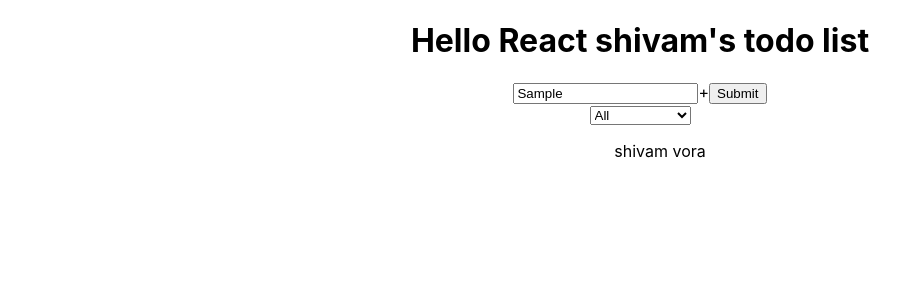
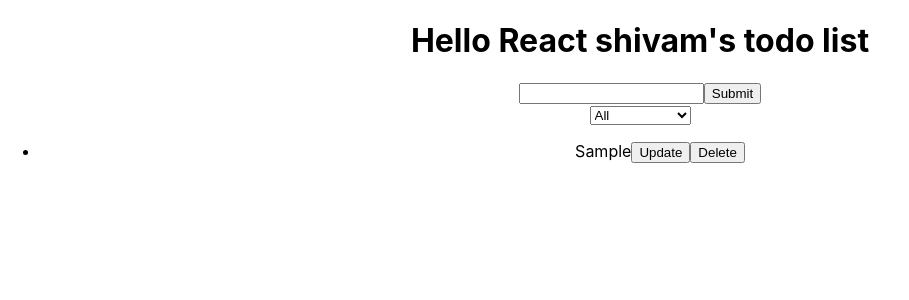
Before and after one commit to shivamvora/react-redux-demo, a React (Create React App) app: page / in a window 1280 px wide. Both pictures are taken after typing "Sample" into the empty fields and a click on the button "Submit". Shown: the top 300 px of the page, without its empty margins (0-909 px from the left). Built offline with nearby package versions, Linux system fonts and the light colour scheme.

Commit message:
value get properly

```diff
--- a/src/App.js
+++ b/src/App.js
@@ -11,7 +11,7 @@
           <h1>Hello React shivam's todo list</h1>
 
               <Form inputText={inputText} todos={todos} setTodos={setTodos} setInputText={setInputText}/>
-              <TodoList />
+              <TodoList todos={todos}/>
       </div>
   );
 }
--- a/src/components/Form.js
+++ b/src/components/Form.js
@@ -11,13 +11,13 @@
             setTodos([
                 ...todos, {text: inputText, completed:false, id: Math.random()*1000}
             ])
+            setInputText("");
     }
 
 	return (
 		<div>
 			<form>
-				<input onChange={inputTextHandler} type="text" />
-                <span>+</span>
+				<input value={inputText} onChange={inputTextHandler} type="text" />
 				<button onClick={submitTodoHandler} type="submit">Submit</button>
 				<div className="select">
 					<select name="todos" className="filter-todo">
--- /dev/null
+++ b/src/components/Todo.js
@@ -0,0 +1,18 @@
+import React from 'react'
+
+const Todo = ({text}) => {
+    return (
+        <div>
+            <div className="todo">
+                <li className="todo-item">
+                   {text}
+                <button className="complete-btn">Update</button>
+                <button className="trash-btn">Delete</button>
+
+                </li>
+            </div>
+        </div>
+    )
+}
+
+export default Todo;
--- a/src/components/TodoList.js
+++ b/src/components/TodoList.js
@@ -1,9 +1,15 @@
 import React from 'react'
+import Todo from './Todo';
 
-const TodoList = () => {
+const TodoList = ({todos}) => {
+
     return (
         <div className="todo-container">
-            <ul className="todo-list">shivam vora</ul>
+            <ul className="todo-list">
+                {todos.map((todo)=>(
+                    <Todo key={todo.id} text={todo.text} id={todo.id}/>
+                ))}
+            </ul>
         </div>
     )
 }
```
